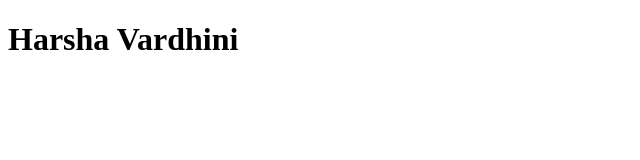
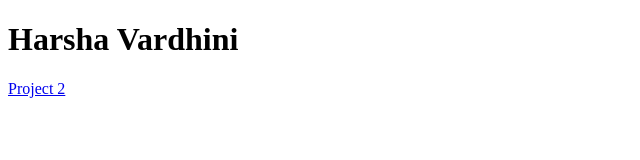
Before and after one commit to Harshavardhini84/Harshavardhini84.github.io, a plain HTML site: page index.html in a window 1280 px wide. Shown: the full height of the page, 0-640 px from the left. Drawn offline with Linux system fonts and the light colour scheme.

Commit message:
Added form link

```diff
--- a/index.html
+++ b/index.html
@@ -7,5 +7,6 @@
 </head>
 <body>
     <h1>Harsha Vardhini</h1>
+    <a href="https://github.com/Harshavardhini84/forms.git/index.html/">Project 2</a>
 </body>
 </html>
```
